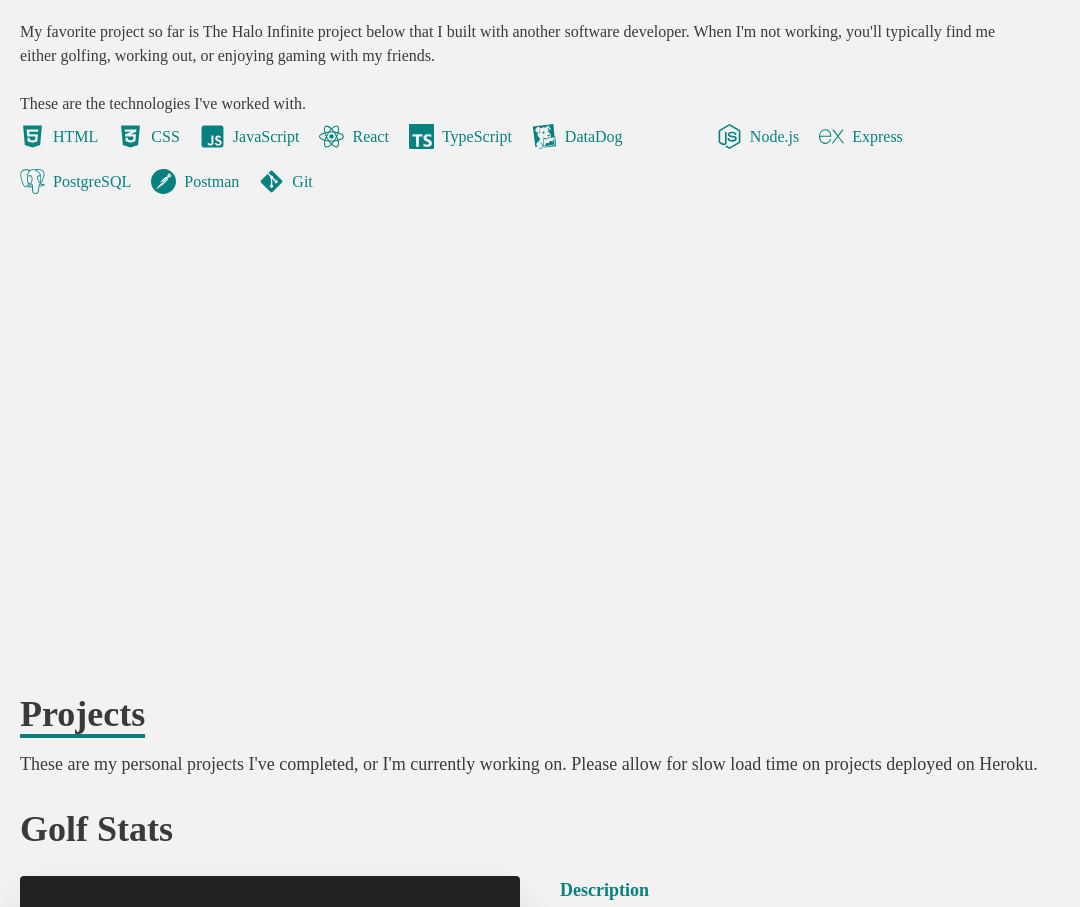
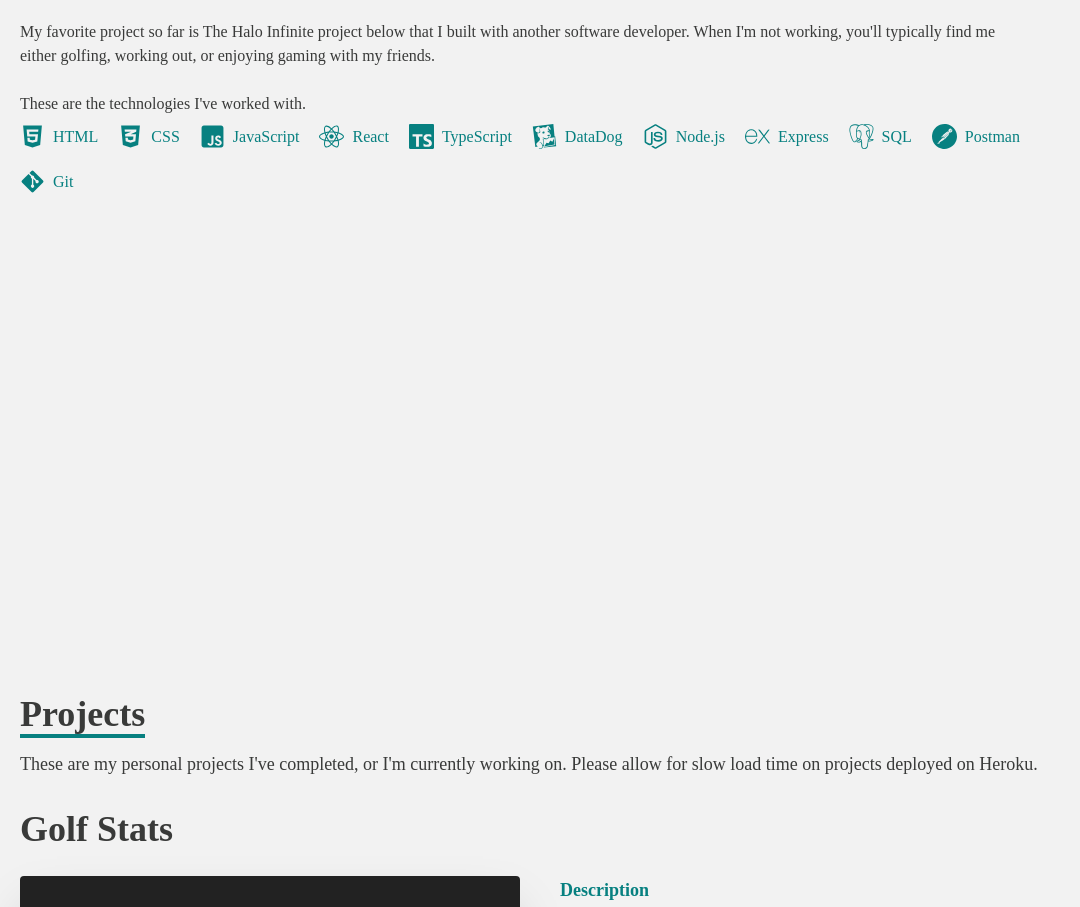
Before and after one commit to dougbeckwith/portfolio, a React (Create React App) app: page / in a window 1280 px wide. Shown: the part 1260-2167 px from the top of the page, without its empty margins (0-1080 px from the left). Built offline with nearby package versions, Linux system fonts and the light colour scheme.

Commit message:
remove padding icons

```diff
--- a/src/components/about/About.jsx
+++ b/src/components/about/About.jsx
@@ -69,7 +69,7 @@ const About = () => {
               </div>
               <div className="flex items-center">
                 <SiDatadog  size={25} />
-                <p className="pl-2 w-[140px]">DataDog</p>
+                <p className="pl-2">DataDog</p>
               </div>
               <div className="flex items-center">
                 <FaNodeJs size={25} />
@@ -81,7 +81,7 @@ const About = () => {
               </div>
               <div className="flex items-center">
                 <SiPostgresql size={25} />
-                <p className="pl-2">PostgreSQL</p>
+                <p className="pl-2">SQL</p>
               </div>
               <div className="flex items-center">
                 <SiPostman size={25} />
```
